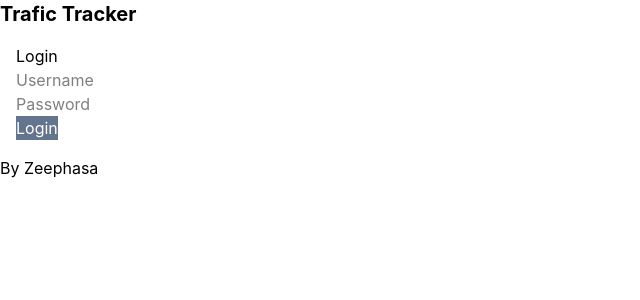
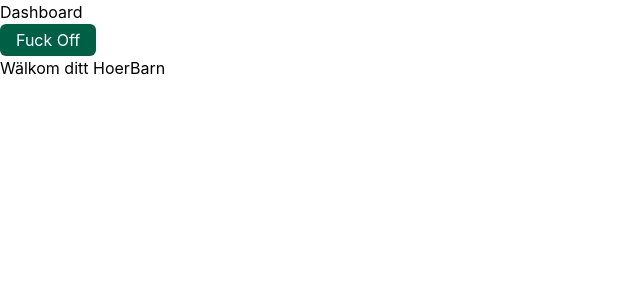
Before and after one commit to Zeeptech/TraficTracker, a React (Vite) app in the folder frontend/: page / in a window 1280 px wide. Shown: the top 300 px of the page, without its empty margins (0-640 px from the left). Built offline with nearby package versions, Linux system fonts and the light colour scheme.

Commit message:
Add button and Dashboard

```diff
--- a/frontend/src/App.tsx
+++ b/frontend/src/App.tsx
@@ -1,11 +1,19 @@
 import { useState } from "react";
 import { Login } from "./pages/Login";
+import { Dashboard } from "./pages/Dashboard";
 import "./App.css";
-function App() {
+function App() { // Change useState to true for testing purposes, change it back to false when done
+  const [isAuthenticated, setIsAuthenticated] = useState(true);
+
+  if (isAuthenticated) {
+    return <Dashboard />;
+  }
+
   return (
     <>
       <h1 className="text-xl font-bold">Trafic Tracker</h1>
-      <Login />
+      {isAuthenticated && <Dashboard />}
+      {!isAuthenticated && <Login />}
       <p> By Zeephasa</p>
     </>
   );
--- /dev/null
+++ b/frontend/src/components/AddTrip.tsx
@@ -0,0 +1,9 @@
+import { Button } from "./UI/Button";
+
+export function AddTrip() {
+    return (
+        <div className="grid w-fit">
+            <Button>Fuck Off</Button>
+        </div>
+    );
+}
--- /dev/null
+++ b/frontend/src/components/UI/Button.tsx
@@ -0,0 +1,10 @@
+export function Button({ children, onClick }: { children: React.ReactNode; onClick?: () => void }) {
+  return (
+    <button
+      className="bg-emerald-800 px-4 py-1 cursor-pointer text-white rounded-md hover:bg-emerald-900 ease-in-out duration-200"
+      onClick={onClick}
+    >
+      {children}
+    </button>
+  );
+}
--- a/frontend/src/pages/Dashboard.tsx
+++ b/frontend/src/pages/Dashboard.tsx
@@ -1,7 +1,10 @@
+import {AddTrip} from "../components/AddTrip";
 export function Dashboard() {
     return (
         <div className="grid w-fit">
             <h1>Dashboard</h1>
+            <AddTrip />
+            <h2>Wälkom ditt HoerBarn</h2>
         </div>
     )
 }
```
Also changed, not shown: frontend/src/components/Header.tsx (deleted), frontend/src/components/Navbar.tsx (deleted).
